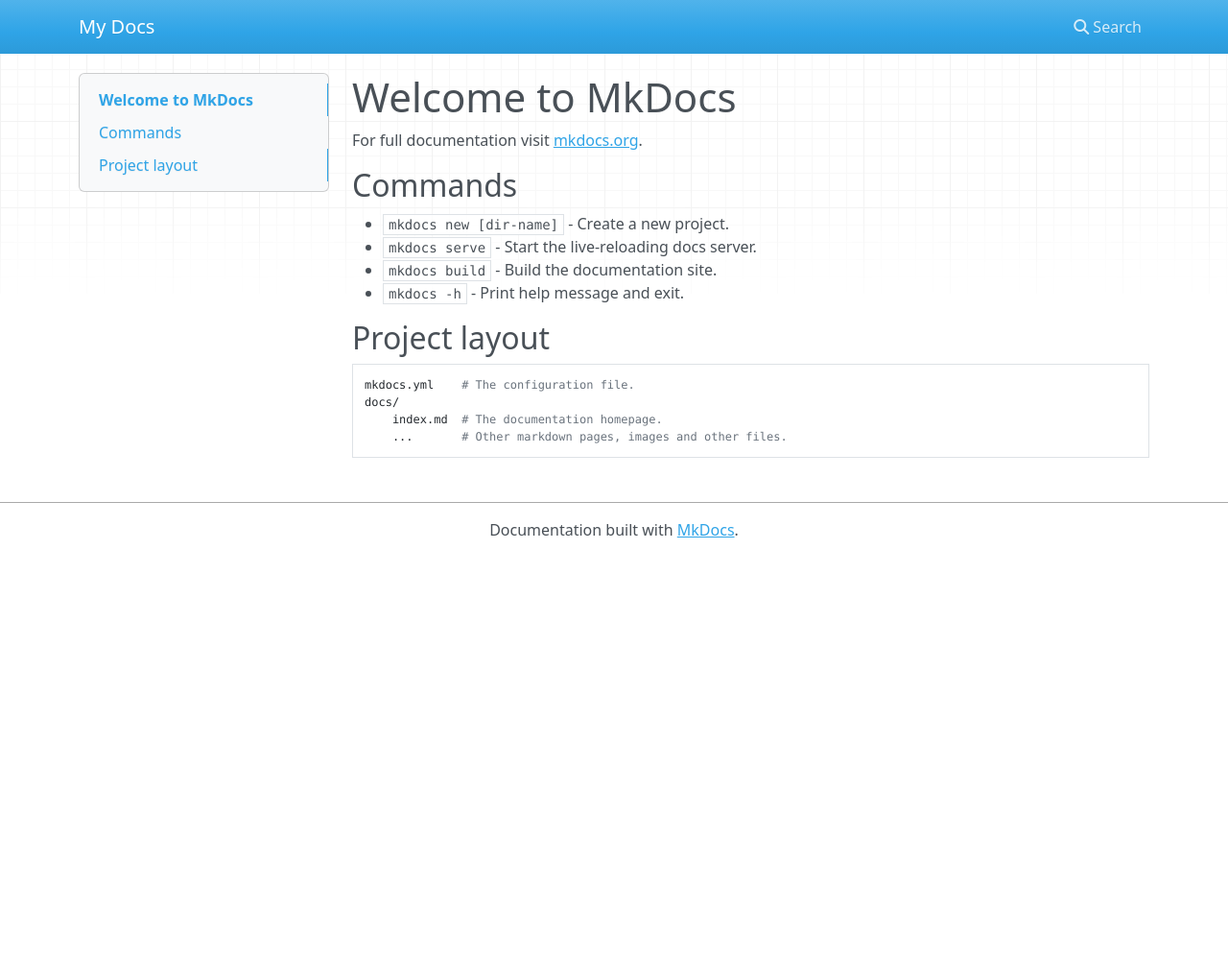
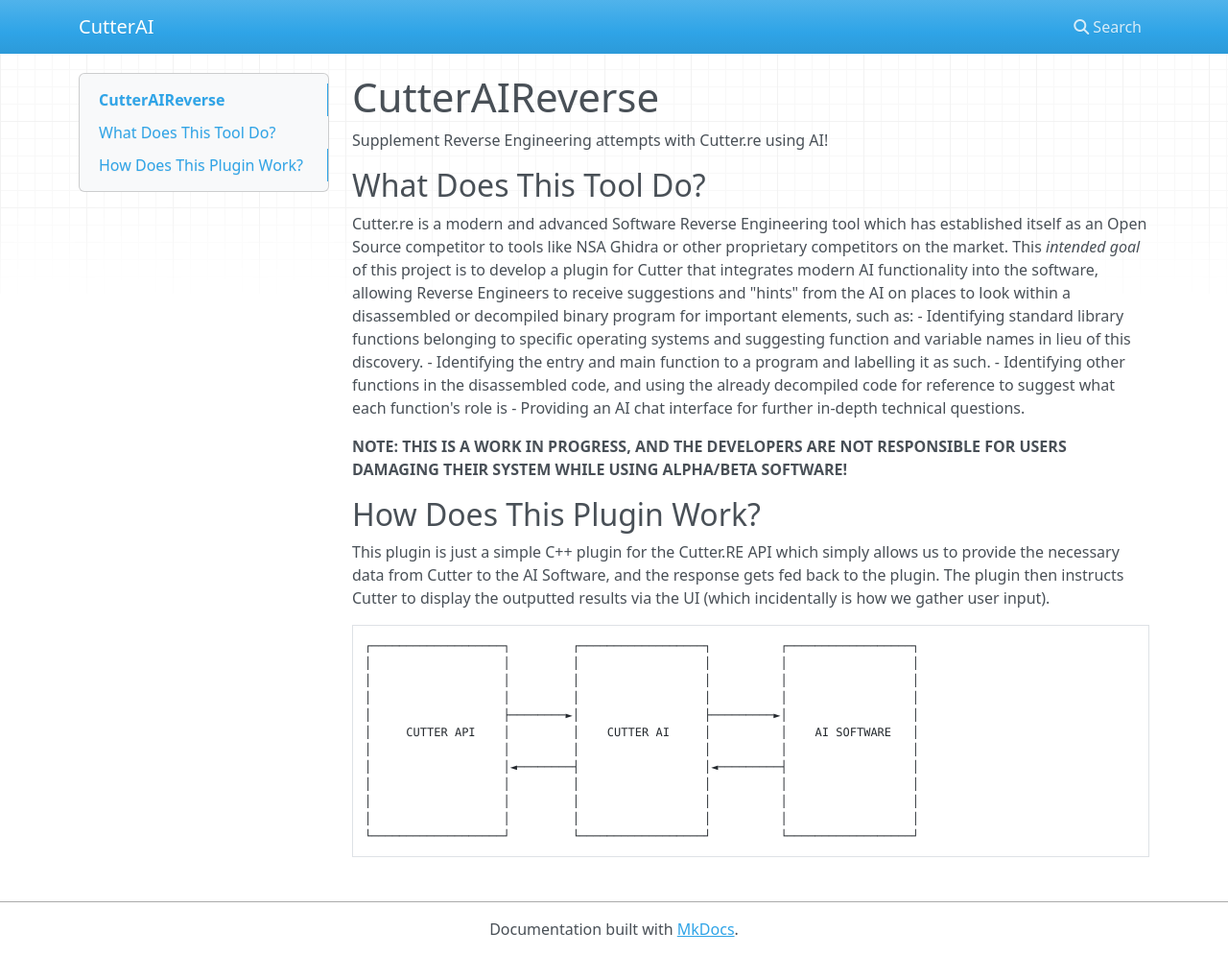
Before and after one commit to CutterAI/cutterai.github.io, an MkDocs documentation site: the page built from docs/index.md, in a window 1280 px wide and 996 px high. Shown: the whole window at 96% size. Built offline with MkDocs 1.6.1, drawn with Linux system fonts in a browser that asks for light colours; nearby versions of some CDN libraries.

Commit message:
feat: readme for site
Signed-off-by: unclamped <clear6860@tutanota.com>

````diff
--- a/docs/index.md
+++ b/docs/index.md
@@ -1,17 +1,29 @@
-# Welcome to MkDocs
+# CutterAIReverse
+Supplement Reverse Engineering attempts with Cutter.re using AI!
 
-For full documentation visit [mkdocs.org](https://www.mkdocs.org).
+## What Does This Tool Do?
+Cutter.re is a modern and advanced Software Reverse Engineering tool which has established itself as an Open Source competitor to tools like NSA Ghidra or other proprietary competitors on the market. This *intended goal* of this project is to develop a plugin for Cutter that integrates modern AI functionality into the software, allowing Reverse Engineers to receive suggestions and "hints" from the AI on places to look within a disassembled or decompiled binary program for important elements, such as:
+- Identifying standard library functions belonging to specific operating systems and suggesting function and variable names in lieu of this discovery.
+- Identifying the entry and main function to a program and labelling it as such.
+- Identifying other functions in the disassembled code, and using the already decompiled code for reference to suggest what each function's role is
+- Providing an AI chat interface for further in-depth technical questions.
 
-## Commands
+**NOTE: THIS IS A WORK IN PROGRESS, AND THE DEVELOPERS ARE NOT RESPONSIBLE FOR USERS DAMAGING THEIR SYSTEM WHILE USING ALPHA/BETA SOFTWARE!**
 
-* `mkdocs new [dir-name]` - Create a new project.
-* `mkdocs serve` - Start the live-reloading docs server.
-* `mkdocs build` - Build the documentation site.
-* `mkdocs -h` - Print help message and exit.
+## How Does This Plugin Work?
+This plugin is just a simple C++ plugin for the Cutter.RE API which simply allows us to provide the necessary data from Cutter to the AI Software, and the response gets fed back to the plugin. The plugin then instructs Cutter to display the outputted results via the UI (which incidentally is how we gather user input).
 
-## Project layout
-
-    mkdocs.yml    # The configuration file.
-    docs/
-        index.md  # The documentation homepage.
-        ...       # Other markdown pages, images and other files.
+```
+┌───────────────────┐         ┌──────────────────┐          ┌──────────────────┐
+│                   │         │                  │          │                  │
+│                   │         │                  │          │                  │
+│                   │         │                  │          │                  │
+│                   ├────────►│                  ├─────────►│                  │
+│     CUTTER API    │         │    CUTTER AI     │          │    AI SOFTWARE   │
+│                   │         │                  │          │                  │
+│                   │◄────────┤                  │◄─────────┤                  │
+│                   │         │                  │          │                  │
+│                   │         │                  │          │                  │
+│                   │         │                  │          │                  │
+└───────────────────┘         └──────────────────┘          └──────────────────┘
+```
--- a/mkdocs.yml
+++ b/mkdocs.yml
@@ -1 +1 @@
-site_name: My Docs
+site_name: CutterAI
````
